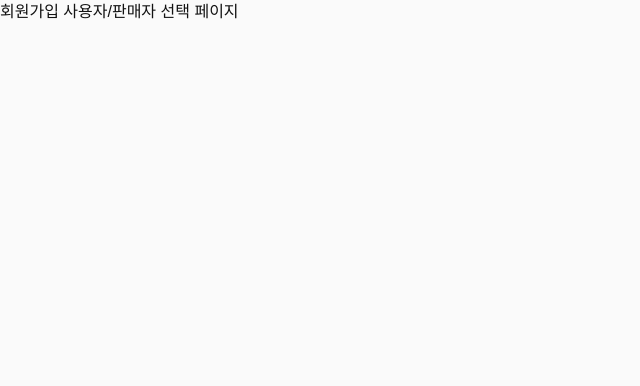
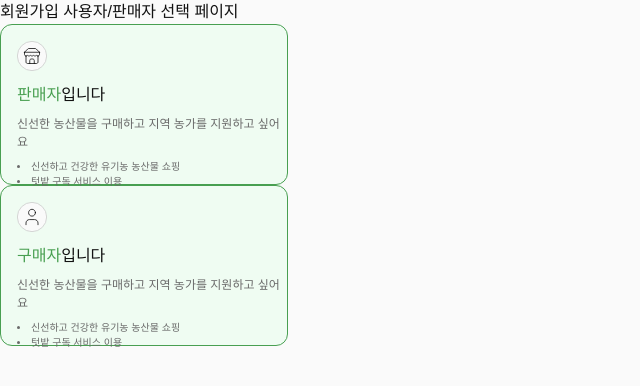
Before and after one commit to jaehyun0620/Final-05-oguogu, a Next.js app: page /register in a window 1280 px wide. Shown: the top 386 px of the page, without its empty margins (0-640 px from the left). Built offline with nearby package versions, Linux system fonts and the light colour scheme; a web font is replaced by a local one.

Commit message:
✨ feat: 회원가입 타입별 선택 컴포넌트 UI 구현 - props로 user, seller 를 넘겨주면 맞춰서 UI가 생성되도록 구현 - 내부 text는 회원가입 구현하면서 수정 필요함.
- 서버 함수중 상품 등록할때 헤더가 빠진 요소 추가

```diff
--- a/src/app/(accounts)/register/page.tsx
+++ b/src/app/(accounts)/register/page.tsx
@@ -1,4 +1,12 @@
+import RegisterCardItem from '@/components/elements/RegisterItem/RegisterCardItem';
+
 // 통합 회원가입 페이지
 export default function Register() {
-  return <h1>회원가입 사용자/판매자 선택 페이지</h1>;
+  return (
+    <div>
+      <h1>회원가입 사용자/판매자 선택 페이지</h1>
+      <RegisterCardItem type="seller" />
+      <RegisterCardItem type="user" />
+    </div>
+  );
 }
--- /dev/null
+++ b/src/components/elements/RegisterItem/RegisterCardItem.tsx
@@ -0,0 +1,30 @@
+import Image from 'next/image';
+import Link from 'next/link';
+
+export default function RegisterCardItem({ type }: { type: 'seller' | 'user' }) {
+  return (
+    <>
+      <Link href={`/register/${type}`}>
+        <div className="w-[288px] h-[161px] border-1 rounded-xl bg-oguogu-main-light border-oguogu-main pl-4 py-4">
+          <Image
+            className="mb-3"
+            src={`/images/register/register-${type}.svg`}
+            alt="타입 아이콘"
+            width={30}
+            height={30}
+          />
+          <div className="flex flex-col gap-2">
+            <p className="text-[16px]">
+              <span className="text-oguogu-main">{type === 'seller' ? '판매자' : '구매자'}</span>입니다
+            </p>
+            <p className="text-[12px] text-oguogu-gray-4">신선한 농산물을 구매하고 지역 농가를 지원하고 싶어요</p>
+            <ul className="text-[10px] text-oguogu-gray-4 list-disc list-inside">
+              <li className="">신선하고 건강한 유기농 농산물 쇼핑</li>
+              <li>텃밭 구독 서비스 이용</li>
+            </ul>
+          </div>
+        </div>
+      </Link>
+    </>
+  );
+}
--- a/src/shared/data/actions/product.ts
+++ b/src/shared/data/actions/product.ts
@@ -23,6 +23,7 @@ export async function createProduct(data: {
     const res = await fetch(`${API_URL}/seller/products`, {
       method: 'POST',
       headers: {
+        Authorization: `Bearer ${token}`,
         'Content-Type': 'application/json',
         'Client-Id': CLIENT_ID,
       },
```
Also changed, not shown: public/images/register/register-seller.svg (added), public/images/register/register-user.svg (added).
